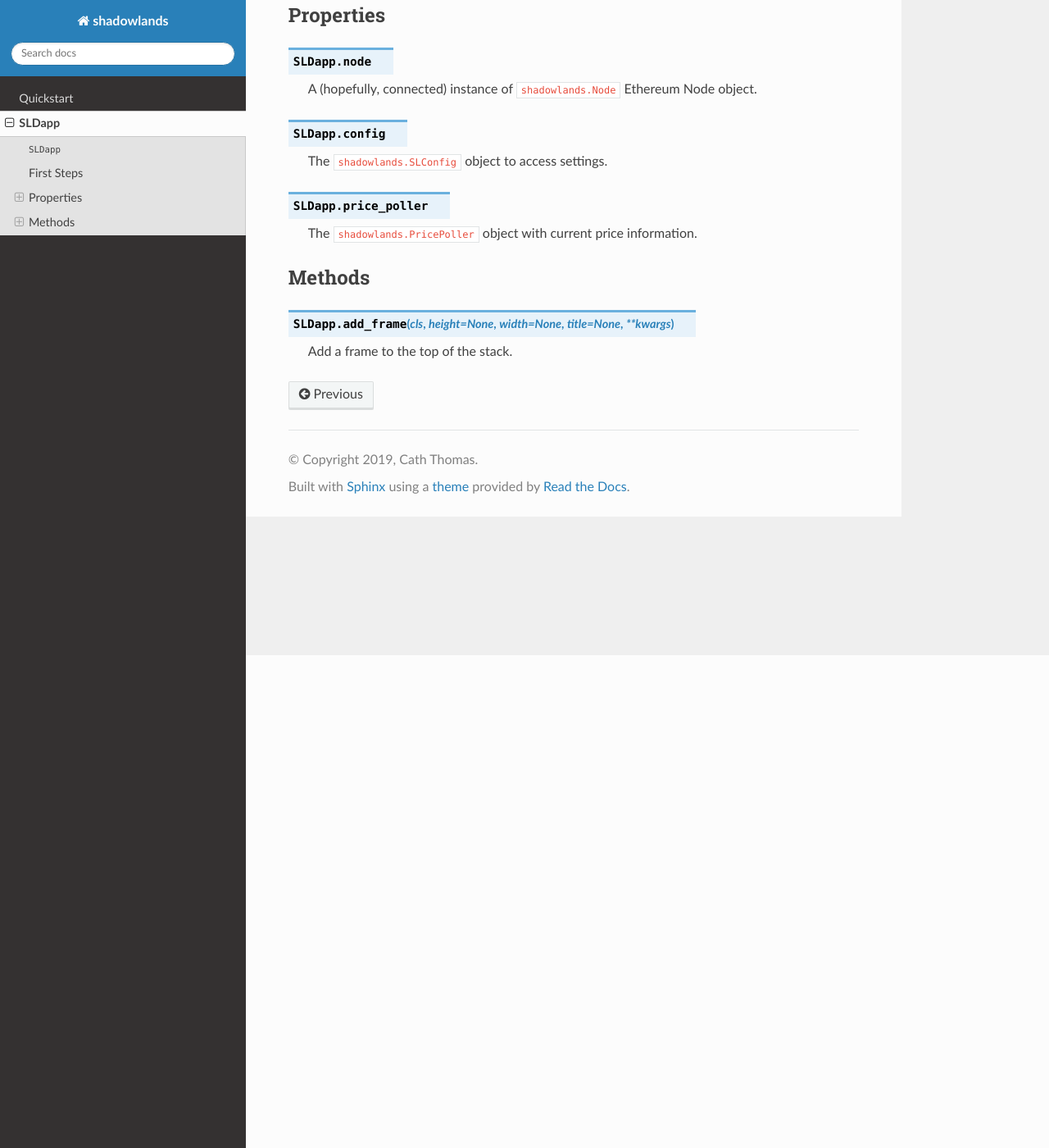
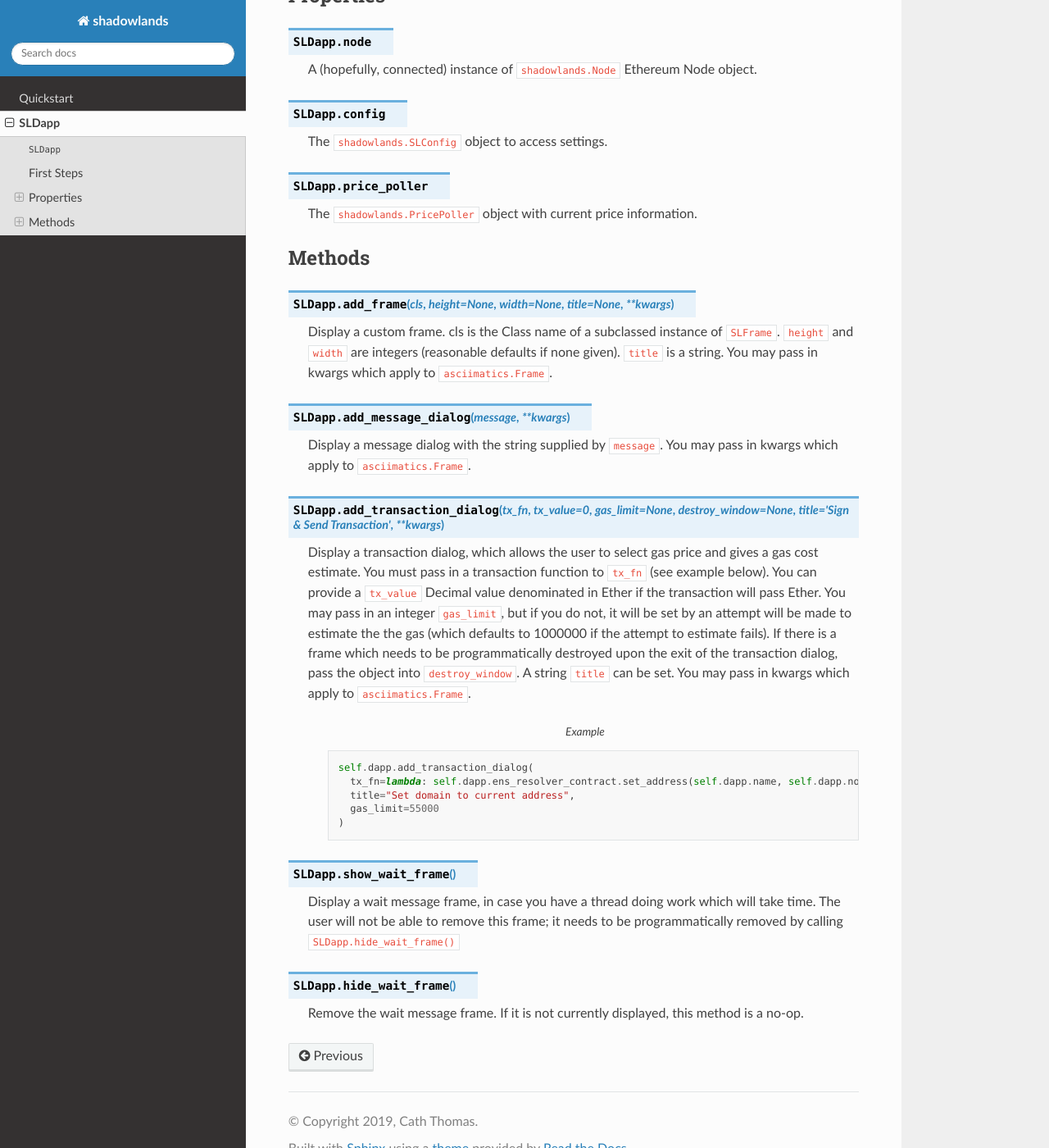
Before and after one commit to kayagoban/shadowlands, a Sphinx documentation site: the page built from docs/SLDapp.rst, in a window 1280 px wide and 1400 px high, scrolled down 601 px. Shown: the whole window at 82% size. Built offline with Sphinx 7.4.7 and the Read the Docs theme 2.0.0, drawn with Linux system fonts in a browser that asks for light colours; pages that are not in the unit, such as notebooks, are missing from menus; some of the changed text lies outside the part shown.

Commit message:
SLDapp class documentation

```diff
--- a/docs/SLDapp.rst
+++ b/docs/SLDapp.rst
@@ -44,4 +46,41 @@ Methods
 
 .. py:method:: SLDapp.add_frame(cls, height=None, width=None, title=None, **kwargs)
 
-    Add a frame to the top of the stack.
+    Display a custom frame.  cls is the Class name of a subclassed instance of ``SLFrame``.
+    ``height`` and ``width`` are integers (reasonable defaults if none given).
+    ``title`` is a string. You may pass in kwargs which apply to ``asciimatics.Frame``.
+
+.. py:method:: SLDapp.add_message_dialog(message, **kwargs)
+
+    Display a message dialog with the string supplied by ``message``.  You may pass in kwargs
+    which apply to ``asciimatics.Frame``.
+
+.. py:method:: SLDapp.add_transaction_dialog(tx_fn, tx_value=0, gas_limit=None, destroy_window=None, title="Sign & Send Transaction", **kwargs)
+
+    Display a transaction dialog, which allows the user to select gas price and gives a gas cost
+    estimate.  You must pass in a transaction function to ``tx_fn`` (see example below).  You can
+    provide a ``tx_value`` Decimal value denominated in Ether if the transaction will pass Ether.
+    You may pass in an integer ``gas_limit``, but if you do not, it will be set by an attempt will
+    be made to estimate the the gas (which defaults to 1000000 if the attempt to estimate fails).
+    If there is a frame which needs to be programmatically destroyed upon the exit of the
+    transaction dialog, pass the object into ``destroy_window``.  A string ``title`` can be set.
+    You may pass in kwargs which apply to ``asciimatics.Frame``.
+
+        .. code-block:: python
+            :caption: Example
+
+            self.dapp.add_transaction_dialog(
+              tx_fn=lambda: self.dapp.ens_resolver_contract.set_address(self.dapp.name, self.dapp.node.credstick.address),
+              title="Set domain to current address",
+              gas_limit=55000
+            )
+
+.. py:method:: SLDapp.show_wait_frame()
+
+    Display a wait message frame, in case you have a thread doing work which will take time.
+    The user will not be able to remove this frame; it needs to be programmatically removed by
+    calling ``SLDapp.hide_wait_frame()``
+
+.. py:method:: SLDapp.hide_wait_frame()
+
+    Remove the wait message frame.  If it is not currently displayed, this method is a no-op.
```
Also changed, not shown: other parts of docs/SLDapp.rst (+3 -1 lines), 1 other file.
